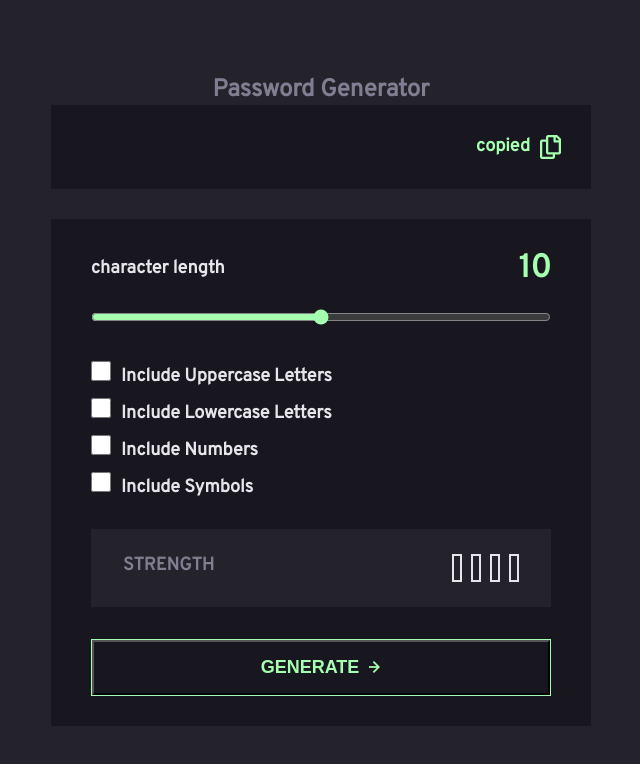
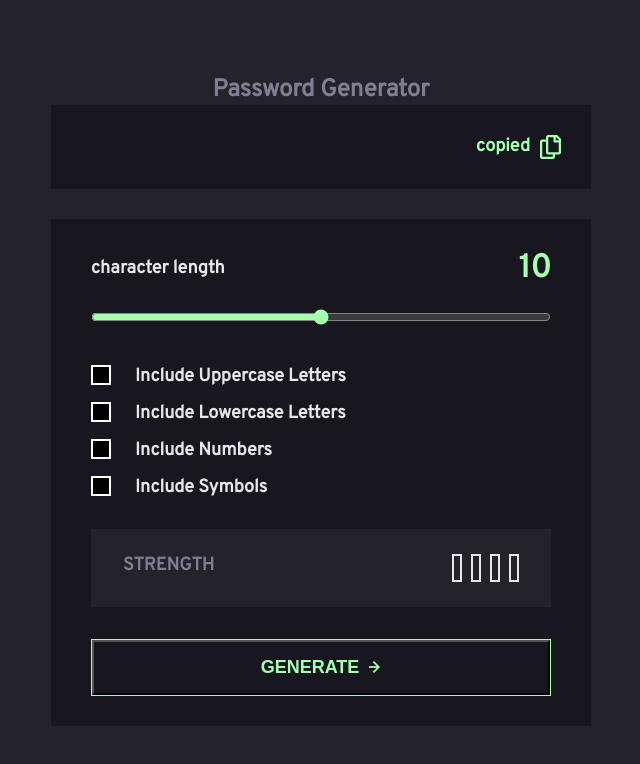
Before and after one commit to zura-doganadze/Password-Generator-React, a React (Vite) app: page / in a window 1280 px wide. Shown: the top 764 px of the page, without its empty margins (319-959 px from the left). Built offline with nearby package versions, Linux system fonts and the light colour scheme.

Commit message:
add chackbox details

```diff
--- a/src/App.jsx
+++ b/src/App.jsx
@@ -230,10 +230,10 @@ function App() {
       newPassword += chars[randomIndex];
     }
     setPassword(newPassword);
-    strongs();
+    teststrongs();
   }
 
-  function strongs() {
+  function teststrongs() {
     if (strength === 1) {
       setline1("#F64A4A");
       setline2("initial");
@@ -293,11 +293,15 @@ function App() {
           <ChackboxContainer>
             {datas.map((text, index) => {
               return (
-                <div key={index}>
-                  <Chackbox
-                    type="checkbox"
-                    onChange={(event) => handleStrength(event, text)}
-                  />
+                <div className="chackWrapper" key={index}>
+                  <div className="chackContainer">
+                    <Chackbox
+                      className="checkbox"
+                      type="checkbox"
+                      onChange={(event) => handleStrength(event, text)}
+                    />
+                    <div className="custom-checkbox"></div>
+                  </div>
                   <label htmlFor="uppercase">{text}</label>
                 </div>
               );
--- a/src/index.css
+++ b/src/index.css
@@ -1,7 +1,8 @@
 @import url("https://fonts.googleapis.com/css2?family=JetBrains+Mono:wght@600&family=Overpass&display=swap");
 body {
   text-align: center;
-  font-family: 'Overpass', sans-serif;}
+  font-family: "Overpass", sans-serif;
+}
 #root {
   width: 100%;
   min-height: 100vh;
@@ -15,3 +16,33 @@ body {
   padding: 0;
   box-sizing: border-box;
 }
+
+.chackWrapper {
+  display: flex;
+  column-gap: 24px;
+  align-items: baseline;
+}
+.chackContainer {
+  position: relative;
+  height: 20px;
+}
+.checkbox {
+  top: 4px;
+  left: 0;
+  position: absolute;
+  opacity: 0;
+  cursor: pointer;
+}
+
+.custom-checkbox {
+  width: 20px;
+  height: 20px;
+  border: 2px solid white;
+  background: black;
+  margin-top: 4px;
+}
+
+.checkbox:checked + .custom-checkbox {
+  background: green;
+   border: none;
+}
```
